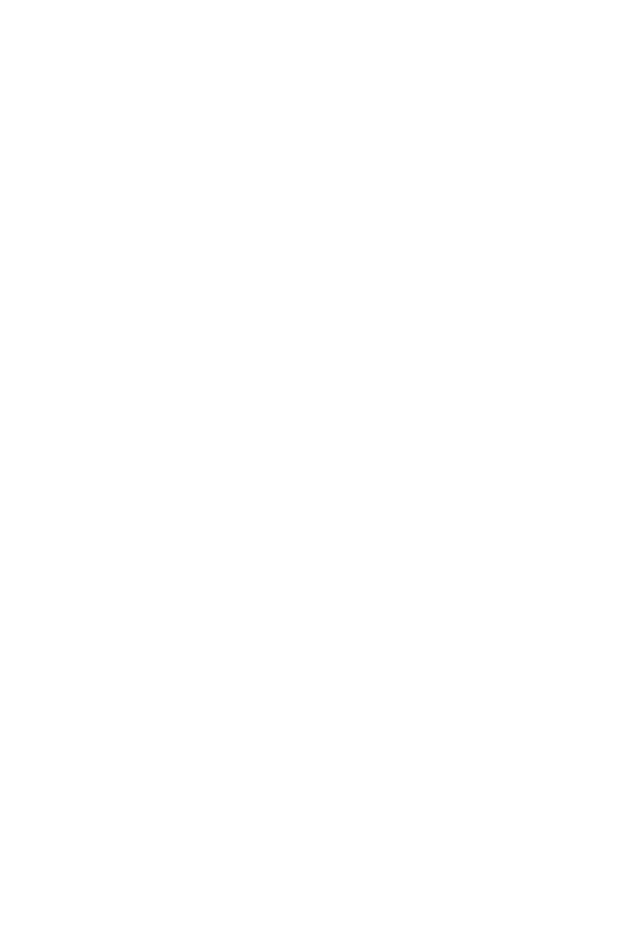
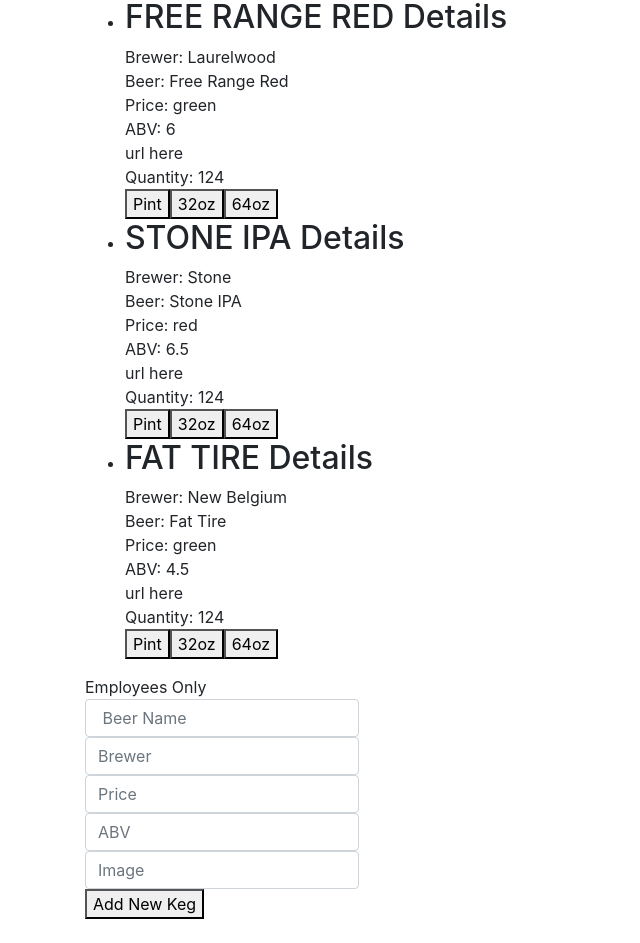
Before and after one commit to Griflongtin/tap-room, an Angular app: page / in a window 1280 px wide. Shown: the part 585-1528 px from the top of the page, without its empty margins (0-640 px from the left). Before the commit the page ends 800 px from the top, so only its background shows below. Built offline with nearby package versions, Linux system fonts and the light colour scheme.

Commit message:
add remove pint and growler functions

```diff
--- a/src/app/app.component.html
+++ b/src/app/app.component.html
@@ -4,4 +4,7 @@
     Welcome to {{ title }}!
   </h1>
   <h2>Here are some links to help you start: </h2>
+  <section class="main">
+    <app-directory></app-directory>
+  </section>
 </div>
--- a/src/app/app.component.ts
+++ b/src/app/app.component.ts
@@ -6,5 +6,5 @@
   styleUrls: ['./app.component.css']
 })
 export class AppComponent {
-  title = 'app';
+  title = 'The Tap Room';
 }
--- a/src/app/app.module.ts
+++ b/src/app/app.module.ts
@@ -1,5 +1,6 @@
 import { BrowserModule } from '@angular/platform-browser';
 import { NgModule } from '@angular/core';
+import { FormsModule } from '@angular/forms';
 
 
 import { AppComponent } from './app.component';
@@ -12,7 +13,8 @@
     DirectoryComponent
   ],
   imports: [
-    BrowserModule
+    BrowserModule,
+    FormsModule
   ],
   providers: [],
   bootstrap: [AppComponent]
--- a/src/app/directory/directory.component.html
+++ b/src/app/directory/directory.component.html
@@ -1,3 +1,44 @@
 <p>
   directory works!
 </p>
+<ul>
+  <li *ngFor="let keg of kegs">
+    <h2>{{ keg.name | uppercase }} Details</h2>
+    <div><span>Brewer: </span>{{keg.brewer}}</div>
+    <div><span>Beer: </span>{{keg.name}}</div>
+    <div><span>Price: </span>{{keg.price}}</div>
+    <div><span>ABV: </span>{{keg.abv}}</div>
+    <div>{{keg.img}}</div>
+    <div><span>Quantity: </span>{{keg.quantity}}</div>
+    <div class="buttons">
+      <button (click)="onePint(keg)">Pint</button>
+      <button (click)="halfGrowler(keg)">32oz</button>
+      <button (click)="fullGrowler(keg)">64oz</button>
+    </div>
+  </li>
+</ul>
+
+
+
+<!-- <div class="form-group">
+    <label>Edit Keg Information
+      <input class="form-control" [(ngModel)]="keg.name" placeholder="Beer Name">
+      <input class="form-control" [(ngModel)]="keg.brewer" placeholder="Brewer">
+      <input class="form-control" [(ngModel)]="keg.price" placeholder="Price">
+      <input class="form-control" [(ngModel)]="keg.abv" placeholder="ABV">
+      <input class="form-control" [(ngModel)]="keg.img" placeholder="Image">
+    </label>
+</div> -->
+
+
+<div class="form-group">
+  <!-- New Keg -->
+  <label>Employees Only
+    <input class="form-control" type="text" name="name" value="" placeholder=" Beer Name">
+    <input class="form-control" type="text" name="brewer" value="" placeholder="Brewer">
+    <input class="form-control" type="text" name="price" value="" placeholder="Price">
+    <input class="form-control" type="text" name="abv" value="" placeholder="ABV">
+    <input class="form-control" type="text" name="img" value="" placeholder="Image">
+    <button type="submit" name="button">Add New Keg</button>
+  </label>
+</div>
--- a/src/app/directory/directory.component.ts
+++ b/src/app/directory/directory.component.ts
@@ -1,22 +1,34 @@
 import { Component, OnInit } from '@angular/core';
 import { Keg } from '../keg';
+import { KEGS } from '../keg-list';
+
 @Component({
   selector: 'app-directory',
   templateUrl: './directory.component.html',
   styleUrls: ['./directory.component.css']
 })
 export class DirectoryComponent implements OnInit {
-  keg: Keg = {
-    name: 'Cali Creamin',
-    brewer: 'Mother Earth',
-    price: 'green',
-    abv: '4.5',
-    img: 'url here'
-  };
+  kegs = KEGS;
+  selectedKeg = Keg;
   constructor() {
    }
 
   ngOnInit() {
   }
 
+  onePint(keg) {
+    keg.quantity -= 1;
+    console.log(keg.quantity)
+  }
+
+  halfGrowler(keg) {
+    keg.quantity -= 2;
+    console.log(keg.quantity)
+  }
+
+  fullGrowler(keg) {
+    keg.quantity -= 4;
+    console.log(keg.quantity)
+  }
+
 }
--- /dev/null
+++ b/src/app/keg-list.ts
@@ -0,0 +1,14 @@
+import { Keg } from './keg';
+
+export const KEGS: Keg[] = [
+  {name: 'Cali Creamin', brewer: 'Mother Earth', price: 'green', abv: '4.5', img: 'url here', quantity: 124},
+
+  {name: 'Sintax', brewer: 'Mother Earth', price: 'red', abv: '8', img: 'url here', quantity: 124},
+
+  {name: 'Free Range Red', brewer: 'Laurelwood', price: 'green', abv: '6', img: 'url here', quantity: 124},
+
+  {name: 'Stone IPA', brewer: 'Stone', price: 'red', abv: '6.5', img: 'url here', quantity: 124},
+
+  {name: 'Fat Tire', brewer: 'New Belgium', price: 'green', abv: '4.5', img: 'url here', quantity: 124}
+
+];
--- a/src/app/keg.ts
+++ b/src/app/keg.ts
@@ -4,4 +4,5 @@
   price: string;
   abv: string;
   img: string;
+  quantity: number;
 }
```
